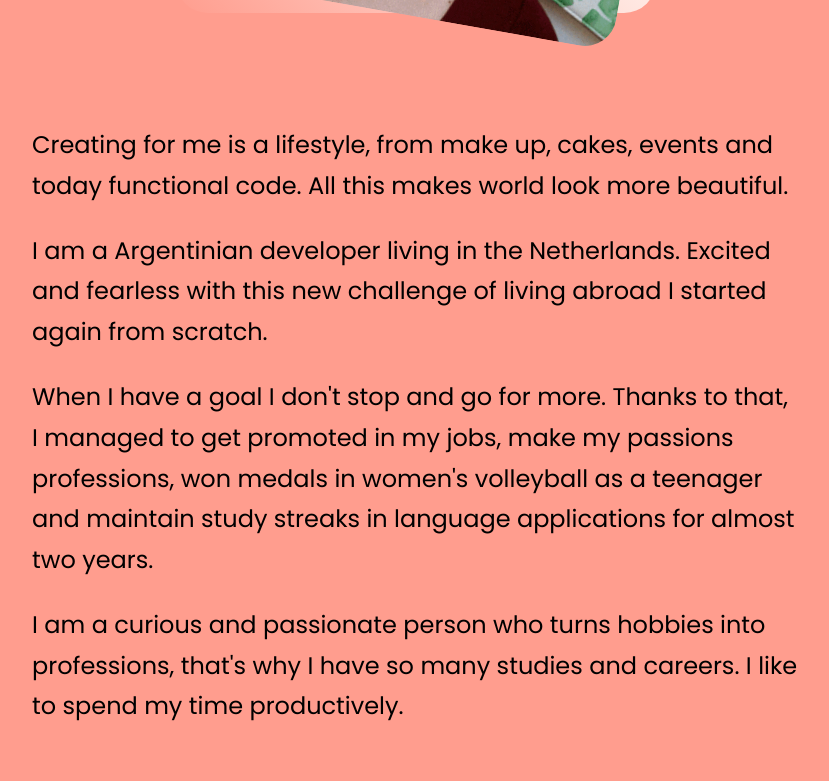
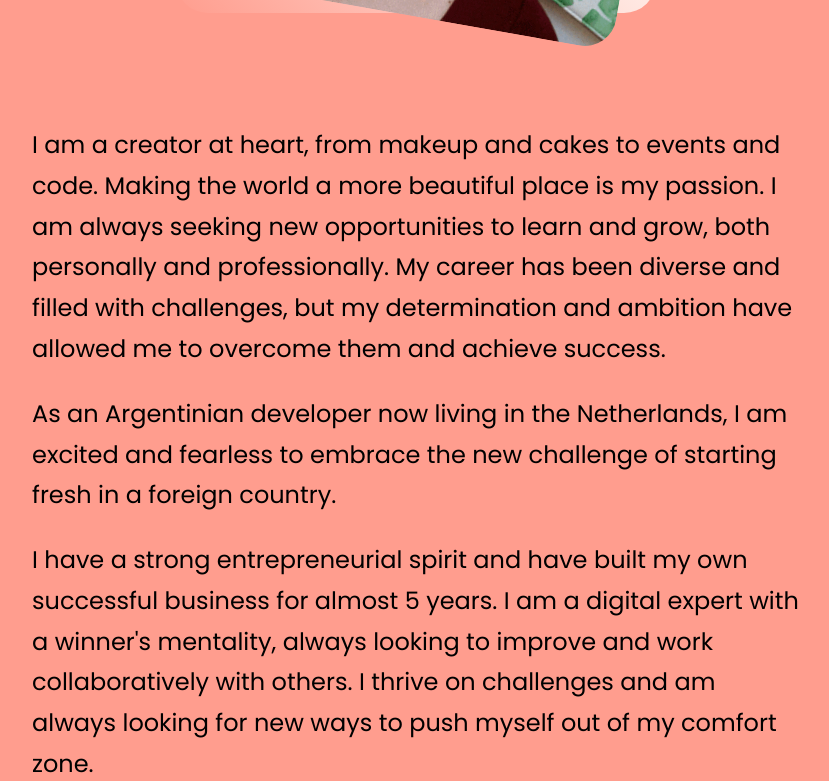
Before and after one commit to elysdominguez2/elysdominguez_cv, a React (Create React App) app: page / in a window 1280 px wide. Shown: the part 1740-2521 px from the top of the page, without its empty margins (224-1053 px from the left). Built offline with nearby package versions, Linux system fonts and the light colour scheme; grey boxes are pictures that could not be loaded; a web font is replaced by a local one.

Commit message:
Change the about section paragraph

```diff
--- a/src/components/about/About.jsx
+++ b/src/components/about/About.jsx
@@ -21,24 +21,31 @@ export default function About() {
         </div>
         <div className="about_content">
           <p>
-            Creating for me is a lifestyle, from make up, cakes, events and
-            today functional code. All this makes world look more beautiful.
+            I am a creator at heart, from makeup and cakes to events and code.
+            Making the world a more beautiful place is my passion. I am always
+            seeking new opportunities to learn and grow, both personally and
+            professionally. My career has been diverse and filled with
+            challenges, but my determination and ambition have allowed me to
+            overcome them and achieve success.
           </p>
           <p>
-            I am a Argentinian developer living in the Netherlands. Excited and
-            fearless with this new challenge of living abroad I started again
-            from scratch.
+            As an Argentinian developer now living in the Netherlands, I am
+            excited and fearless to embrace the new challenge of starting fresh
+            in a foreign country.
           </p>
           <p>
-            When I have a goal I don't stop and go for more. Thanks to that, I
-            managed to get promoted in my jobs, make my passions professions,
-            won medals in women's volleyball as a teenager and maintain study
-            streaks in language applications for almost two years.
+            I have a strong entrepreneurial spirit and have built my own
+            successful business for almost 5 years. I am a digital expert with a
+            winner's mentality, always looking to improve and work
+            collaboratively with others. I thrive on challenges and am always
+            looking for new ways to push myself out of my comfort zone.
           </p>
           <p>
-            I am a curious and passionate person who turns hobbies into
-            professions, that's why I have so many studies and careers. I like
-            to spend my time productively.
+            In my free time, you can find me exploring new passions such as
+            riding a bike, rollerblading, photography, and visiting museums. I
+            am creative, passionate about learning, and have a positive
+            attitude. I am determined to make the most of every opportunity and
+            to always be better than I was yesterday.
           </p>
         </div>
       </div>
```
